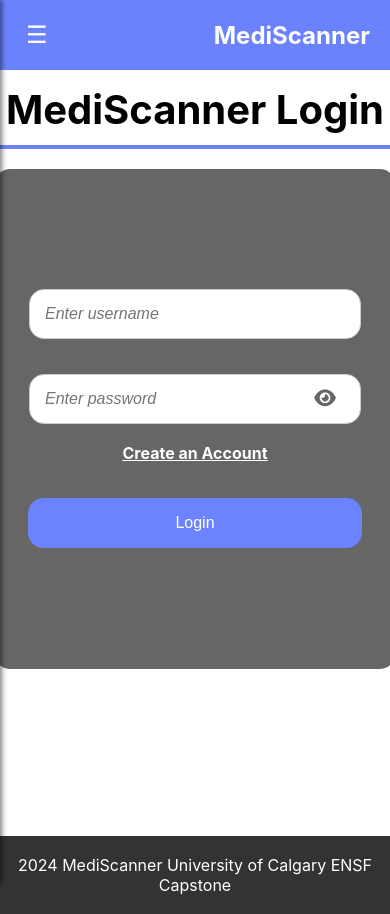
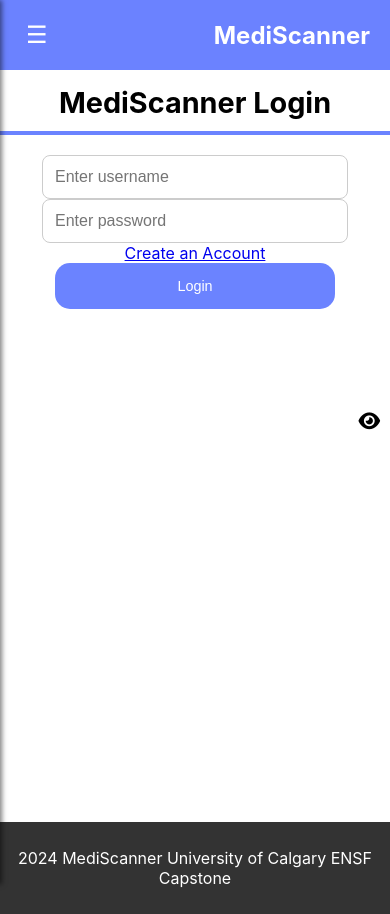
Before and after one commit to amneetd/MediScanner, a React (Create React App) app in the folder Frontend/my-app/: page /login in a window 390 px wide. Built offline with nearby package versions, Linux system fonts and the light colour scheme.

Commit message:
Added app

```diff
--- /dev/null
+++ b/Frontend/my-app/capacitor.config.json
@@ -0,0 +1,5 @@
+{
+  "appId": "com.example.app",
+  "appName": "Mediscanner",
+  "webDir": "build"
+}
--- a/Frontend/my-app/package.json
+++ b/Frontend/my-app/package.json
@@ -3,6 +3,9 @@
   "version": "0.1.0",
   "private": true,
   "dependencies": {
+    "@capacitor/android": "^7.1.0",
+    "@capacitor/cli": "^7.1.0",
+    "@capacitor/core": "^7.1.0",
     "@fortawesome/fontawesome-free": "^6.6.0",
     "@testing-library/jest-dom": "^5.17.0",
     "@testing-library/react": "^13.4.0",
--- a/Frontend/my-app/src/index.css
+++ b/Frontend/my-app/src/index.css
@@ -5,8 +5,7 @@ body, html {
   height: 100%;
   min-height: 100%;
   font-family: -apple-system, BlinkMacSystemFont, 'Segoe UI', 'Roboto', 'Oxygen',
-    'Ubuntu', 'Cantarell', 'Fira Sans', 'Droid Sans', 'Helvetica Neue',
-    sans-serif;
+    'Ubuntu', 'Cantarell', 'Fira Sans', 'Droid Sans', 'Helvetica Neue', sans-serif;
   -webkit-font-smoothing: antialiased;
   -moz-osx-font-smoothing: grayscale;
 }
@@ -19,16 +18,15 @@ body, html {
 
 header {
   text-align: center;
-  margin-bottom: 0;
-  padding-bottom: 15px;
+  padding: 15px;
   position: relative;
-  padding-top: 15px;
+  width: 100%;
 }
 
 header:after {
   content: "";
   display: block;
-  width: 100%;
+  width: 100vw;  /* Full viewport width */
   height: 4px;
   background-color: #6b83ff;
   position: absolute;
@@ -41,6 +39,7 @@ h1 {
   margin: 0;
 }
 
+/* Split sections */
 .split-sections {
   display: flex;
   flex: 1;
@@ -50,8 +49,7 @@ h1 {
 .left-section, .right-section {
   flex: 1;
   padding: 20px;
-  height: 100%;
-  height: 524px;
+  height: auto;
 }
 
 .left-section {
@@ -60,20 +58,25 @@ h1 {
 
 .right-section {
   background-color: #e0e0e0;
+  display: flex;
+  flex-direction: column;
+  align-items: center;
 }
 
 h2 {
   margin-top: 0;
+  font-size: 1.5rem;
 }
 
 footer {
   text-align: center;
-  padding: 3px;
+  padding: 10px;
   background-color: #333;
   color: white;
   margin-top: auto;
 }
 
+/* Dropzone */
 .dropzone- {
   display: flex;
   justify-content: center;
@@ -84,159 +87,54 @@ footer {
   background-color: #f9f9f9;
   color: #666;
   cursor: pointer;
-  margin-left: 130px;
-  margin-top: 50px;
+  margin: 50px auto;
 }
 
-.dropzone-active {
-  display: flex;
-  justify-content: center;
-  align-items: center;
-  width: 350px;
-  height: 350px;
-  border: 2px dashed #999;
+/* Buttons */
+.upload-button, .loginButton, .registerButton {
+  width: 100%;
+  max-width: 334px;
+  padding: 15px;
+  border-radius: 15px;
+  border: none;
+  font-size: 1rem;
+  color: white;
   background-color: #6b83ff;
-  color: #666;
-  margin-left: 130px;
-  margin-top: 50px;
+  cursor: pointer;
+  transition: background 0.3s;
 }
 
-
-
-.dropzone- p {
-  margin: 0;
-  font-size: 1.2rem;
-  text-align: center;
-}
-
-.file-info {
-  margin-top: 10px;
-  font-size: 1rem;
-  color: #333;
-}
-
-.upload-button {
-  margin-top: 15px;
-  padding: 10px 20px;
-  background-color: #6b83ff;
-  color: white;
-  border: none;
-  border-radius: 5px;
-  cursor: pointer;
-}
-
-.upload-button:hover {
+.upload-button:hover, .loginButton:hover, .registerButton:hover {
   background-color: #4f6cfb;
 }
 
+/* Login Box */
 .login-box {
   display: flex;
   flex-direction: column;
   align-items: center;
-  margin: 20px 0;
+  width: 100%;
 }
 
 .login-box input {
-  margin-top: 35px;
-  width: 300px;
-  font-size: 1.0rem;
-  padding: 15px;
-  border-radius: 15px;
+  width: 100%;
+  max-width: 300px;
+  font-size: 1rem;
+  padding: 12px;
+  border-radius: 8px;
   border: 1px solid #ccc;
 }
 
-.login-box input#username {
-  width: 300px;
-  margin-top: 120px;
-  font-size: 1.0rem;
-  padding: 15px;
-}
-
-.login-box input::placeholder {
-  font-style: italic;
-}
-
-.login-back {
-  width: 400px;
-  height: 500px;
-  background-color: #666;
-  display: flex;
-  flex-direction: column;
-  align-items: center;
-  border-radius: 15px;
-}
-
-.login-back2 {
-  width: 400px;
-  height: 580px;
-  background-color: #666;
-  display: flex;
-  flex-direction: column;
-  align-items: center;
-  border-radius: 15px;
-}
-
 .eye-icon {
+  position: absolute;
   right: 10px;
-  transform: translateY(-35px) translateX(130px);
+  top: 50%;
+  transform: translateY(-50%);
   cursor: pointer;
-  color: #666;
   font-size: 1.2rem;
 }
 
-.create-account-link {
-  color: white;
-  text-decoration: underline;
-  cursor: pointer;
-  font-weight: bold;
-}
-
-.create-account-link:hover {
-  color: #4f6cfb;
-  text-decoration: none;
-}
-
-.registerButton {
-  padding: 15px 10px;
-  width: 334px;
-  border-radius: 15px;
-  border: 1px solid #6b83ff;
-  font-size: 1.0rem;
-  color: white;
-  background-color: #6b83ff;
-  transform: translateY(-10px);
-
-}
-
-.loginButton {
-  margin-top: 35px;
-  padding: 15px 20px;
-  width: 334px;
-  border-radius: 15px;
-  border: 1px solid #6b83ff;
-  font-size: 1.0rem;
-  color: white;
-  background-color: #6b83ff;
-}
-
-.login-box button:hover {
-  background-color: #4f6cfb;
-  border: 1px solid #ccc;
-  cursor: pointer;
-}
-
-.confirmPassword-Box {
-  transform: translateY(-18px);
-}
-
-.eye-icon2 {
-  right: 10px;
-  transform: translateY(-36px) translateX(130px);
-  cursor: pointer;
-  color: #666;
-  font-size: 1.2rem;
-}
-
+/* Modal Styling */
 .terms-modal {
   position: fixed;
   top: 0;
@@ -259,16 +157,70 @@ footer {
   text-align: center;
 }
 
-.terms-content h2 {
-  margin-bottom: 20px;
+/* 🍏 iPhone-Specific Responsive Styles */
+@media (max-width: 430px) {
+  .mid-container {
+    justify-content: center;
+    align-items: center;
+    text-align: center;
+  }
+
+  .split-sections {
+    flex-direction: column;
+    align-items: center;
+    text-align: center;
+  }
+
+  .left-section, .right-section {
+    width: 90%;
+    max-width: 400px;
+    padding: 15px;
+    text-align: center;
+  }
+
+  h1 {
+    font-size: 1.8rem;
+  }
+
+  h2 {
+    font-size: 1.4rem;
+  }
+
+  .dropzone- {
+    width: 90%;
+    max-width: 300px;
+    height: 250px;
+  }
+
+  .upload-button, .loginButton, .registerButton {
+    font-size: 0.9rem;
+    width: 90%;
+    max-width: 280px;
+  }
+
+  .login-box {
+    width: 90%;
+    max-width: 350px;
+    display: flex;
+    flex-direction: column;
+    align-items: center;
+  }
+
+  .login-box input {
+    width: 100%;
+    max-width: 280px;
+  }
+
+  .login-back, .login-back2 {
+    width: 90%;
+    max-width: 350px;
+    height: auto;
+    padding: 20px;
+    text-align: center;
+  }
+
+  /* Make sure the blue line spans the full screen width */
+  header:after {
+    width: 100%;
+  }
 }
-
-.modal-buttons {
-  margin-top: 20px;
-}
-
-.modal-buttons button {
-  margin: 0 10px;
-  padding: 10px 20px;
-  font-size: 16px;
-}
```
Also changed, not shown: 55 other files (tests, documents, lock files or other folders).
